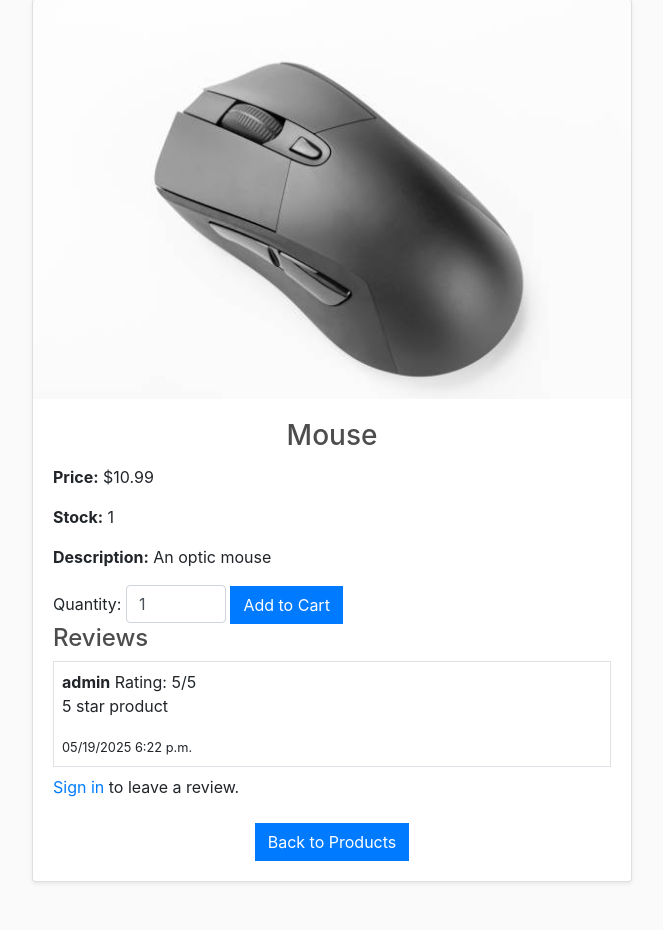
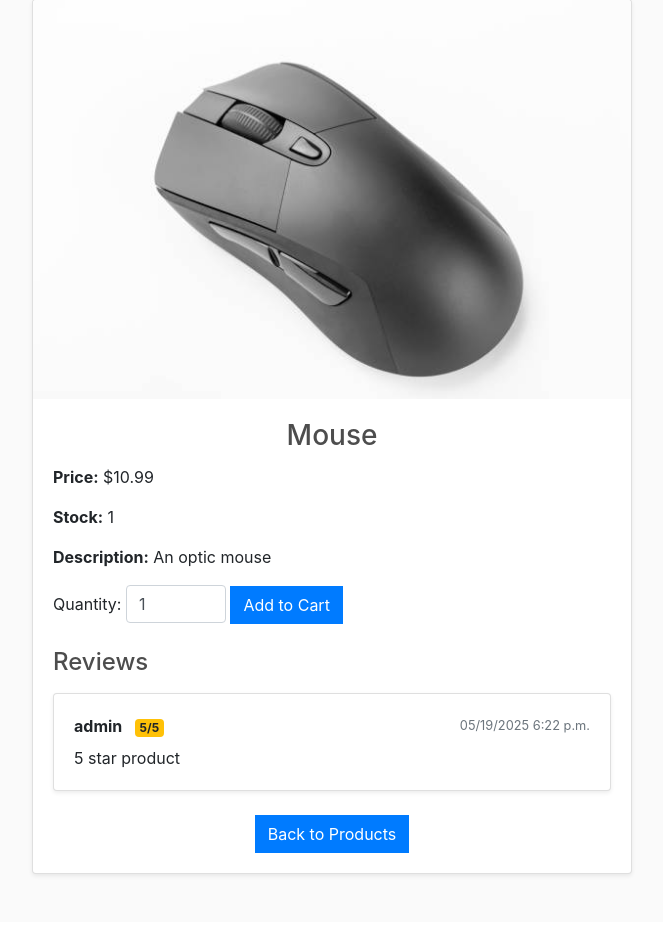
Before and after one commit to L3G0L4SSD/django-mini-proje, a Django app: page /details/7/ in a window 1280 px wide. Shown: the part 168-1098 px from the top of the page, without its empty margins (308-971 px from the left). After the commit the page ends 1044 px from the top, so only its background shows below. Run offline with Django 5.2, Linux system fonts and the light colour scheme; data comes from the database, SQL or seed files in the repository; both versions use the stored data as it was after the commit; some libraries are stand-ins or nearby versions.

Commit message:
implemented comment section for products 2

```diff
--- a/ecommerce_app/templates/ecommerce_app/details.html
+++ b/ecommerce_app/templates/ecommerce_app/details.html
@@ -45,27 +45,33 @@
           Add to Cart
         </button>
       </form>
-      <h4>Reviews</h4>
-      {% for review in reviews %}
-      <div class="border p-2 mb-2">
-        <strong>{{ review.user.username }}</strong>
-        <span>Rating: {{ review.rating }}/5</span>
-        <p>{{ review.comment }}</p>
-        <small>{{ review.created_at|date:"SHORT_DATETIME_FORMAT" }}</small>
+      <h4 class="mt-4 mb-3">Reviews</h4>
+{% if reviews %}
+  {% for review in reviews %}
+    <div class="card mb-3 shadow-sm">
+      <div class="card-body">
+        <div class="d-flex justify-content-between align-items-center mb-2">
+          <div>
+            <strong>{{ review.user.username }}</strong>
+            <span class="badge badge-warning ml-2">
+              {% for i in "12345"|slice:":review.rating"|make_list %}
+                <i class="fa fa-star text-warning"></i>
+              {% endfor %}
+              {% for i in "12345"|slice:"review.rating:"|make_list %}
+                <i class="fa fa-star text-secondary"></i>
+              {% endfor %}
+              {{ review.rating }}/5
+            </span>
+          </div>
+          <small class="text-muted">{{ review.created_at|date:"SHORT_DATETIME_FORMAT" }}</small>
+        </div>
+        <p class="mb-0">{{ review.comment }}</p>
       </div>
-      {% empty %}
-      <p>No reviews yet.</p>
-      {% endfor %} {% if user.is_authenticated %}
-      <h5>Leave a Review</h5>
-      <form method="post">
-        {% csrf_token %} {{ form.as_p }}
-        <button type="submit" class="btn btn-primary">Submit Review</button>
-      </form>
-      {% else %}
-      <p>
-        <a href="{% url 'ecommerce:signin' %}">Sign in</a> to leave a review.
-      </p>
-      {% endif %}
+    </div>
+  {% endfor %}
+{% else %}
+  <div class="alert alert-info">No reviews yet.</div>
+{% endif %}
       <div class="text-center mt-4">
         <a href="{% url 'ecommerce:products' %}" class="btn btn-primary"
           >Back to Products</a
```
Also changed, not shown: db.sqlite3.
